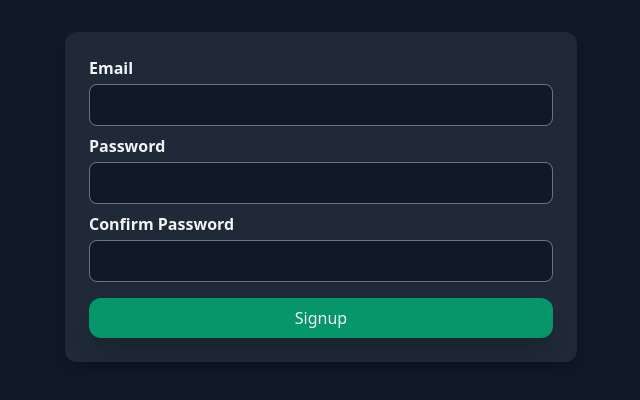
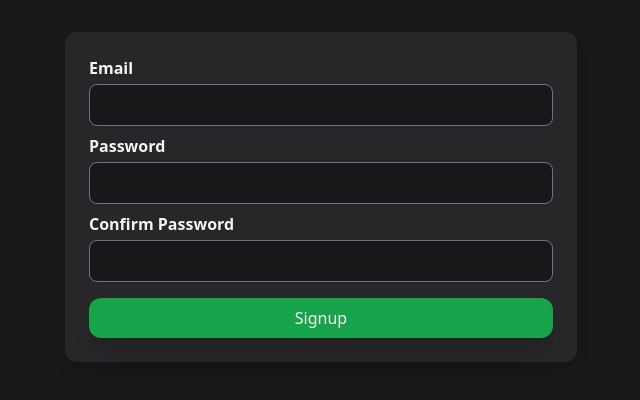
Before and after one commit to amggarcia/shery, a Next.js app: page /auth/signup in a window 1280 px wide. Shown: the top 400 px of the page, without its empty margins (319-959 px from the left). Built offline with nearby package versions, Linux system fonts and the light colour scheme; no server answers.

Commit message:
Added route back after authentication

```diff
--- a/src/components/auth/LoginForm.tsx
+++ b/src/components/auth/LoginForm.tsx
@@ -14,18 +14,25 @@ export default function LoginForm() {
   const { register, handleSubmit } = useForm<LoginFormInputType>();
   const [authError, setAuthError] = useState<string>(undefined);
   const router = useRouter();
+
   const submitHandler = async (data: LoginFormInputType) => {
     setAuthError(undefined);
     await auth
       .signInWithEmailAndPassword(data.email, data.password)
       .then((userCredentials) => {
-        router.push("/");
+        console.log("Going to route shit");
+        console.log(router.query.from);
+        if (!router.query.from) {
+          router.push("/");
+        } else {
+          router.push(decodeURIComponent(router.query.from as string));
+        }
       })
       .catch((error) => {
-        console.log(error);
         setAuthError(error.message);
       });
   };
+
   //Temp just for testing
   return (
     <Card>
--- a/src/components/interface/Card.tsx
+++ b/src/components/interface/Card.tsx
@@ -6,7 +6,7 @@ interface Props {
 
 export function Card({ children }: Props) {
   return (
-    <div className="sm:mt-8 w-full sm:max-w-lg mx-auto sm:rounded-xl shadow-lg bg-gray-800 p-6">
+    <div className="sm:mt-8 w-full sm:max-w-lg mx-auto sm:rounded-xl shadow-lg bg-zinc-800 p-6">
       {children}
     </div>
   );
--- a/src/components/interface/Input.tsx
+++ b/src/components/interface/Input.tsx
@@ -10,12 +10,12 @@ export const Input = forwardRef<HTMLInputElement, Props>(
     return (
       <label>
         <div className="font-semibold mb-1 ">{label}</div>
-        <div className="bg-gray-700 rounded-lg mb-2 ">
+        <div className="bg-zinc-700 rounded-lg mb-2 ">
           <input
             type={type}
             {...props}
             ref={ref}
-            className="bg-gray-900 w-full rounded-lg"
+            className="bg-zinc-900 w-full rounded-lg"
           ></input>
         </div>
       </label>
--- a/src/components/share/ShareCreator.tsx
+++ b/src/components/share/ShareCreator.tsx
@@ -6,8 +6,10 @@ import { useContext } from "react";
 import { db } from "~/utils/FireBaseHelper";
 import { ShareType } from "~/types/ShareType";
 import { GenerateKeyPair } from "~/utils/CryptoHelper";
+import { useAuth } from "~/utils/AuthContext";
 import SheryLogo from "~/components/logos/shery";
 export default function ShareCreator() {
+  const { logOut } = useAuth();
   const router = useRouter();
   const instanceContext = useContext(InstanceContext);
   const collectionRef = db.collection("share");
@@ -38,6 +40,7 @@ export default function ShareCreator() {
         >
           Create new Shery
         </Button>
+        <Button onClick={logOut}>Log out</Button>
       </div>
     </Card>
   );
--- a/src/styles.css
+++ b/src/styles.css
@@ -4,7 +4,7 @@
 
 /* Apply basic global styles to the body: */
 body {
-  @apply bg-gray-900 text-gray-100 font-sans antialiased;
+  @apply bg-zinc-900 text-gray-100 font-sans antialiased;
 }
 
 /* Remove trailing margin from forms for some browsers: */
--- a/src/utils/AuthContext.tsx
+++ b/src/utils/AuthContext.tsx
@@ -7,6 +7,7 @@ import {
   useEffect,
   useState,
 } from "react";
+import { useRouter } from "next/router";
 import nookies, { destroyCookie, setCookie } from "nookies";
 interface AuthContextType {
   user?: firebase.User;
@@ -22,6 +23,7 @@ interface ProviderProps {
   children?: ReactNode;
 }
 export function AuthProvider({ children }: ProviderProps) {
+  const router = useRouter();
   const [user, setUser] = useState<firebase.User>(null);
   useEffect(() => {
     const unsubscribe = auth.onAuthStateChanged(async (user) => {
@@ -38,6 +40,7 @@ export function AuthProvider({ children }: ProviderProps) {
   }, []);
   const logOut = () => {
     auth.signOut();
+    router.push("/");
   };
   return (
     <AuthContext.Provider value={{ user, logOut }}>
--- a/src/utils/AuthenticationHelper.tsx
+++ b/src/utils/AuthenticationHelper.tsx
@@ -18,7 +18,9 @@ export const AuthenticatedRoute = async (
     return {
       redirect: {
         permanent: false,
-        destination: "/auth/login",
+        destination: `/auth/login?from=${encodeURIComponent(
+          context.resolvedUrl
+        )}`,
       },
       props: {} as never,
     };
--- a/tailwind.config.js
+++ b/tailwind.config.js
@@ -9,7 +9,7 @@ module.exports = {
   mode: "jit",
   // Inform Tailwind of where our classes will be defined:
   // https://tailwindcss.com/docs/optimizing-for-production
-  purge: ["./src/**/*.{js,ts,jsx,tsx}"],
+  content: ["./src/**/*.{js,ts,jsx,tsx}"],
 
   theme: {
     extend: {
```
Also changed, not shown: package.json (+4 -4 lines), 1 other file (tests, documents, lock files or other folders).
